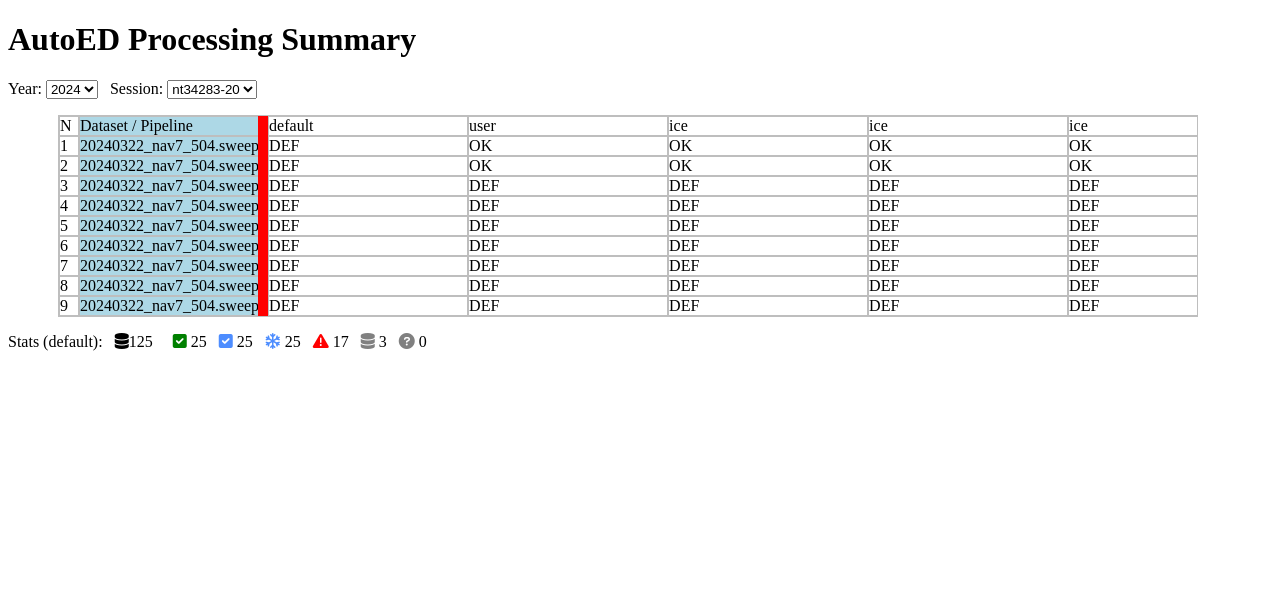
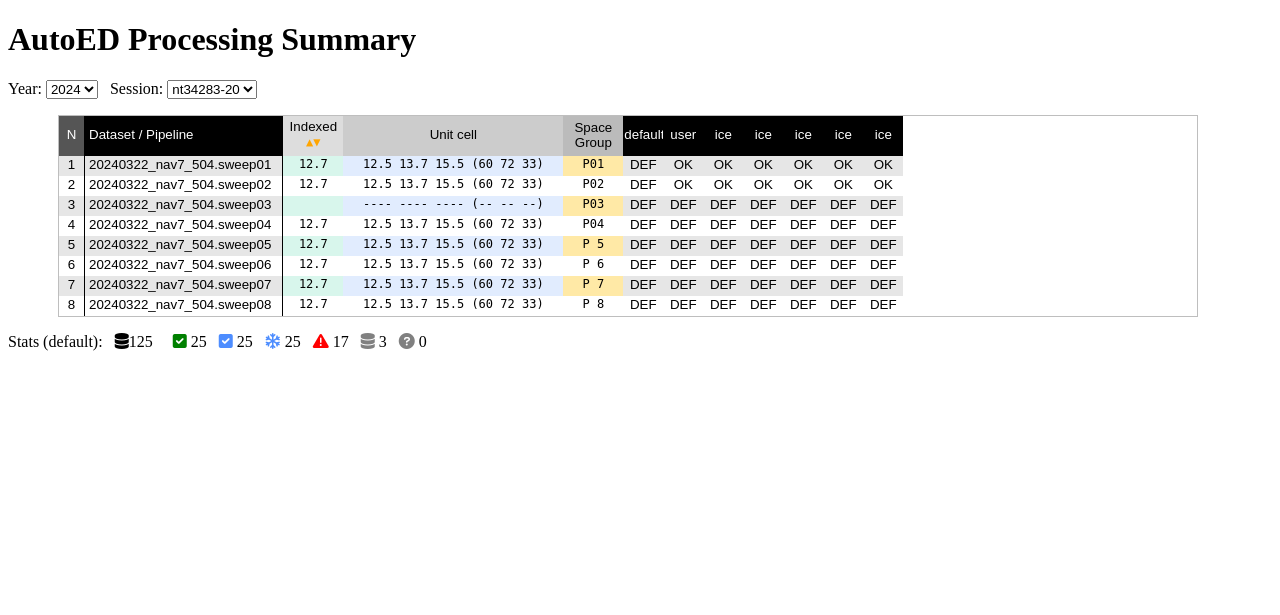
Before and after one commit to mpks/autoed, a Python web app: template autoed/report/template/report.html in a window 1280 px wide. Shown: the top 615 px of the page. Run offline with Jinja, Linux system fonts and the light colour scheme; the template is opened without the code that fills it, so the values that code supplies are empty.

Commit message:
Add styles for expandable columns (indexed, unit cell, group)

```diff
--- a/autoed/report/template/report.html
+++ b/autoed/report/template/report.html
@@ -62,31 +62,115 @@
     <div id='col2' class="column resizable">
         <div class="cell header column_02"> Dataset / Pipeline
         </div>
-        <div class="cell column_02" > 20240322_nav7_504.sweep1 </div>
-        <div class="cell column_02"> 20240322_nav7_504.sweep1 </div>
-        <div class="cell column_02"> 20240322_nav7_504.sweep1 </div>
-        <div class="cell column_02"> 20240322_nav7_504.sweep1 </div>
-        <div class="cell column_02"> 20240322_nav7_504.sweep1 </div>
-        <div class="cell column_02"> 20240322_nav7_504.sweep1 </div>
-        <div class="cell column_02"> 20240322_nav7_504.sweep1 </div>
-        <div class="cell column_02"> 20240322_nav7_504.sweep1 </div>
-        <div class="cell column_02"> 20240322_nav7_504.sweep1 </div>
-        <div class="cell column_02"> 20240322_nav7_504.sweep1 </div>
-        <div class="cell column_02"> 20240322_nav7_504.sweep1 </div>
-        <div class="cell column_02"> 20240322_nav7_504.sweep1 </div>
-        <div class="cell column_02"> 20240322_nav7_504.sweep1 </div>
-        <div class="cell column_02"> 20240322_nav7_504.sweep1 </div>
-        <div class="cell column_02"> 20240322_nav7_504.sweep1 </div>
-        <div class="cell column_02"> 20240322_nav7_504.sweep1 </div>
-        <div class="cell column_02"> 20240322_nav7_504.sweep1 </div>
-        <div class="cell column_02"> 20240322_nav7_504.sweep1 </div>
-        <div class="cell column_02"> 20240322_nav7_504.sweep1 </div>
-        <div class="cell column_02"> 20240322_nav7_504.sweep1 </div>
-        <div class="cell column_02"> 20240322_nav7_504.sweep1 </div>
-        <div class="cell column_02"> 20240322_nav7_504.sweep1 </div>
-        <div class="cell column_02"> 20240322_nav7_504.sweep1 </div>
-        <div class="cell column_02"> 20240322_nav7_504.sweep1 </div>
+        <div class="cell column_02"> 20240322_nav7_504.sweep01 </div>
+        <div class="cell column_02"> 20240322_nav7_504.sweep02 </div>
+        <div class="cell column_02"> 20240322_nav7_504.sweep03 </div>
+        <div class="cell column_02"> 20240322_nav7_504.sweep04 </div>
+        <div class="cell column_02"> 20240322_nav7_504.sweep05 </div>
+        <div class="cell column_02"> 20240322_nav7_504.sweep06 </div>
+        <div class="cell column_02"> 20240322_nav7_504.sweep07 </div>
+        <div class="cell column_02"> 20240322_nav7_504.sweep08 </div>
+        <div class="cell column_02"> 20240322_nav7_504.sweep09 </div>
+        <div class="cell column_02"> 20240322_nav7_504.sweep10 </div>
+        <div class="cell column_02"> 20240322_nav7_504.sweep11 </div>
+        <div class="cell column_02"> 20240322_nav7_504.sweep12 </div>
+        <div class="cell column_02"> 20240322_nav7_504.sweep13 </div>
+        <div class="cell column_02"> 20240322_nav7_504.sweep14 </div>
+        <div class="cell column_02"> 20240322_nav7_504.sweep15 </div>
+        <div class="cell column_02"> 20240322_nav7_504.sweep16 </div>
+        <div class="cell column_02"> 20240322_nav7_504.sweep17 </div>
+        <div class="cell column_02"> 20240322_nav7_504.sweep18 </div>
+        <div class="cell column_02"> 20240322_nav7_504.sweep19 </div>
+        <div class="cell column_02"> 20240322_nav7_504.sweep20 </div>
+        <div class="cell column_02"> 20240322_nav7_504.sweep21 </div>
+        <div class="cell column_02"> 20240322_nav7_504.sweep22 </div>
+        <div class="cell column_02"> 20240322_nav7_504.sweep23 </div>
+        <div class="cell column_02"> 20240322_nav7_504.sweep24 </div>
         <div class="resizer"></div>
+    </div>
+    <div id='default_indexed' class="column">
+        <div class="cell header">
+            Indexed <br>
+            <span class="sort-icon" id="icon-0" style="color: orange;">&#x25B2;&#x25BC;</span>
+        </div>
+        <div class="cell "> 12.7 </div>
+        <div class="cell "> 12.7 </div>
+        <div class="cell "> &nbsp; </div>
+        <div class="cell "> 12.7 </div>
+        <div class="cell "> 12.7 </div>
+        <div class="cell "> 12.7 </div>
+        <div class="cell "> 12.7 </div>
+        <div class="cell "> 12.7 </div>
+        <div class="cell "> 12.7 </div>
+        <div class="cell "> 12.7 </div>
+        <div class="cell "> 12.7 </div>
+        <div class="cell "> 12.7 </div>
+        <div class="cell "> 12.7 </div>
+        <div class="cell "> 12.7 </div>
+        <div class="cell "> 12.7 </div>
+        <div class="cell "> 12.7 </div>
+        <div class="cell "> 12.7 </div>
+        <div class="cell "> 12.7 </div>
+        <div class="cell "> 12.7 </div>
+        <div class="cell "> 12.7 </div>
+        <div class="cell "> 12.7 </div>
+        <div class="cell "> 12.7 </div>
+        <div class="cell "> 12.7 </div>
+        <div class="cell "> 12.7 </div>
+    </div>
+    <div id='default_unit_cell' class="column">
+        <div class="cell header"> Unit cell </div>
+        <div class="cell "> 12.5        13.7         15.5         (60 72 33) </div>
+        <div class="cell "> 12.5        13.7         15.5         (60 72 33) </div>
+        <div class="cell "> ----        ----         ----         (-- -- --) </div>
+        <div class="cell "> 12.5        13.7         15.5         (60 72 33) </div>
+        <div class="cell "> 12.5        13.7         15.5         (60 72 33) </div>
+        <div class="cell "> 12.5        13.7         15.5         (60 72 33) </div>
+        <div class="cell "> 12.5        13.7         15.5         (60 72 33) </div>
+        <div class="cell "> 12.5        13.7         15.5         (60 72 33) </div>
+        <div class="cell "> 12.5        13.7         15.5         (60 72 33) </div>
+        <div class="cell "> 12.5        13.7         15.5         (60 72 33) </div>
+        <div class="cell "> 12.5        13.7         15.5         (60 72 33) </div>
+        <div class="cell "> 12.5        13.7         15.5         (60 72 33) </div>
+        <div class="cell "> 12.5        13.7         15.5         (60 72 33) </div>
+        <div class="cell "> 12.5        13.7         15.5         (60 72 33) </div>
+        <div class="cell "> 12.5        13.7         15.5         (60 72 33) </div>
+        <div class="cell "> 12.5        13.7         15.5         (60 72 33) </div>
+        <div class="cell "> 12.5        13.7         15.5         (60 72 33) </div>
+        <div class="cell "> 12.5        13.7         15.5         (60 72 33) </div>
+        <div class="cell "> 12.5        13.7         15.5         (60 72 33) </div>
+        <div class="cell "> 12.5        13.7         15.5         (60 72 33) </div>
+        <div class="cell "> 12.5        13.7         15.5         (60 72 33) </div>
+        <div class="cell "> 12.5        13.7         15.5         (60 72 33) </div>
+        <div class="cell "> 12.5        13.7         15.5         (60 72 33) </div>
+        <div class="cell "> 12.5        13.7         15.5         (60 72 33) </div>
+    </div>
+    <div id='default_group' class="column">
+        <div class="cell header"> Space<br>Group </div>
+        <div class="cell "> P01 </div>
+        <div class="cell "> P02 </div>
+        <div class="cell "> P03 </div>
+        <div class="cell "> P04 </div>
+        <div class="cell "> P 5 </div>
+        <div class="cell "> P 6 </div>
+        <div class="cell "> P 7 </div>
+        <div class="cell "> P 8 </div>
+        <div class="cell "> P 9 </div>
+        <div class="cell "> P 0 </div>
+        <div class="cell "> P 1 </div>
+        <div class="cell "> P 2 </div>
+        <div class="cell "> P 3 </div>
+        <div class="cell "> P 4 </div>
+        <div class="cell "> P 5 </div>
+        <div class="cell "> P 6 </div>
+        <div class="cell "> P 7 </div>
+        <div class="cell "> P 8 </div>
+        <div class="cell "> P 9 </div>
+        <div class="cell "> P 0 </div>
+        <div class="cell "> P 1 </div>
+        <div class="cell "> P 2 </div>
+        <div class="cell "> P 3 </div>
+        <div class="cell "> P 4 </div>
     </div>
     <div id='default' class="column">
         <div class="cell expandable header"> default </div>
--- a/autoed/report/template/styles.css
+++ b/autoed/report/template/styles.css
@@ -5,7 +5,8 @@
   border: 1px solid #BEBEBE;
   padding: 0px;
   overflow: auto;
-
+  font-family: Arial, Helvetica, sans-serif;
+  font-size: 10pt;
 }
 
 .row {
@@ -22,9 +23,12 @@
 }
 
 .cell {
-  border: 1px solid #BEBEBE;
+  /* border: 1px solid #CECECE; */
+  border: 1px solid #CECECE00;
   box-sizing: border-box;  /* Include padding in border */
   user-select: none;
+  height: 20px;
+  text-align: center;
 }
 
 .header {
@@ -33,7 +37,7 @@
 }
 
 .resizable {
-  background-color: lightblue;
+  /* background-color: lightblue; */
 }
 
 .resizer {
@@ -44,27 +48,25 @@
   top: 0;
   z-index: 1;
   cursor: ew-resize;
-  background-color: red;
+  background-color: none;
 }
 
 .expandable {
-  width: 200px;
+  width: 40px;
 }
 
 #col1 {
   position: sticky;
   left: 0;
-  width: 20px;
+  width: 25px;
   z-index: 5;
+  text-align: center;
 }
 
 #col2 {
-  /*
-  */
-  /* position: sticky;
-  left: 20px; */
   position: sticky;
-  left: 20px;
+  left: 25px;
+  z-index: 20;
 }
 
 .column_02 {
@@ -72,3 +74,120 @@
   white-space: nowrap;
   user-select: none;
 }
+
+#col1 .cell:not(.header):nth-child(even) {
+    background-color: #e6e6e6;
+}
+
+.column .cell:not(.header):nth-child(even) {
+    background-color: #e6e6e6;
+}
+
+.column .cell:not(.header):nth-child(odd) {
+    background-color: white;
+}
+
+
+.header {
+  background-color: black;
+  color: white;
+  height: 40px;
+  text-align: center;
+  padding: 10px 0;
+}
+
+
+[id*='_group'] .header{
+  padding: 3px 0;
+  background-color: #BBBBBB;
+  color: black;
+}
+
+[id*='_unit_cell'] .header{
+  background-color: #CCCCCC;
+  color: black;
+}
+
+[id*='_indexed'] .header{
+  background-color: #DDDDDD;
+  color: black;
+}
+
+[id*='_group'] {
+  text-align: center;
+  width: 60px;
+}
+
+[id*='_unit_cell'] {
+  text-align: center;
+  width: 220px;
+}
+
+[id*='_indexed'] {
+  text-align: center;
+  width: 60px;
+}
+
+[id$='_indexed'] :not(.header) {
+  font-family: Monospace, sans-serif;
+  font-size: 9pt;
+}
+
+[id$='_group'] :not(.header) {
+  font-family: Monospace, sans-serif;
+  font-size: 9pt;
+}
+
+[id$='_unit_cell'] :not(.header) {
+  font-family: Monospace, sans-serif;
+  font-size: 9pt;
+}
+
+
+[id*='_indexed'] .header {
+  padding: 2px 0;
+}
+
+
+[id*='_group'] .cell:not(.header):nth-child(odd) {
+    background-color: white;
+
+}
+
+[id*='_group'] .cell:not(.header):nth-child(even) {
+    background-color: #ffe9a6;
+}
+
+[id*='_unit_cell'] .cell:not(.header):nth-child(odd) {
+    background-color: white;
+
+}
+
+[id*='_unit_cell'] .cell:not(.header):nth-child(even) {
+    background-color: #e1ecfe;
+}
+
+[id*='_indexed'] .cell:not(.header):nth-child(odd) {
+    background-color: #white;
+
+}
+
+[id*='_indexed'] .cell:not(.header):nth-child(even) {
+    background-color: #d8f6ec;
+
+}
+
+#col1 .header {
+  background-color: #555555;
+  color: white;
+}
+
+#col2 {
+  border-left: 1px solid black;
+  border-right: 1px solid black;
+}
+#col2 .column_02 {
+  text-align: left;
+  padding-left: 3px;
+  padding-right: 10px;
+}
```
